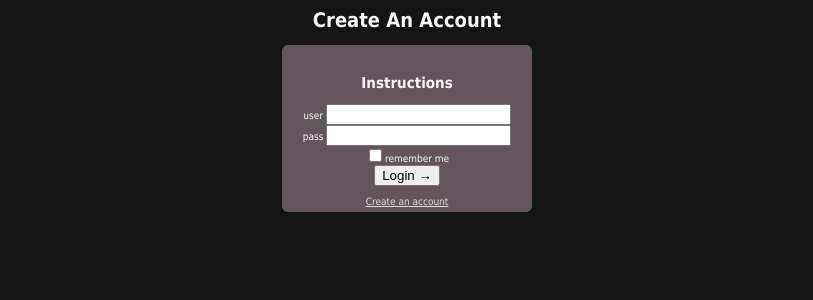
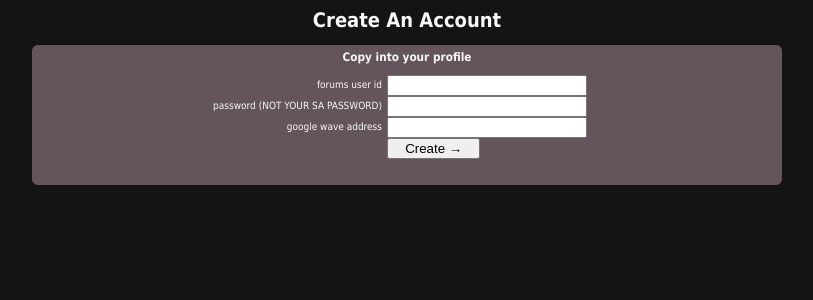
Before and after one commit to zeebo/sa-auto-adder, a Python web app: template templates/create.html in a window 1280 px wide. Shown: the top 300 px of the page, without its empty margins (233-1046 px from the left). Run offline with Jinja, Linux system fonts and the light colour scheme; the template is opened without the code that fills it, so the values that code supplies are empty.

Commit message:
added create page but stumped on how to view profile

```diff
--- a/assets/main.css
+++ b/assets/main.css
@@ -12,13 +12,37 @@ a {
   color: rgb(220,100,100);
   font-weight: bold;
 }
-#login-form {
-	width:25em;
+.main_div {
+	width:750px;
 	margin: 0 auto;
 }
 
-
-
+div.form_div {
+  text-align:left;
+  margin: 0 auto;
+  width: 55em;
+}
+.form_div form p {
+  margin: 0;
+  padding: 0;
+}
+.form_div form p.submit {
+  margin-left: 25.5em;
+}
+.form_div p.submit input {
+  width: 7em;
+}
+.form_div p input {
+  width: 15em;
+}
+.form_div label {
+  line-height: 20px;
+  float: left;
+  display: block;
+  margin-right: .5em;
+  width: 25em;
+  text-align: right;
+}
 
 
 
@@ -59,5 +83,5 @@ a {
 .spiffy5{
   border-left:1px solid #50444a;
   border-right:1px solid #50444a}
-.spiffyfg{
-  background:#64555C}
+.spiffyfg{background:#64555C}
+.spiffyfg h2,h3 { margin: 0; }
--- a/templates/create.html
+++ b/templates/create.html
@@ -2,7 +2,7 @@
 	<link rel="stylesheet" href="/assets/main.css" type="text/css" media="screen" title="no title" charset="utf-8">
 </head>
 <h1>Create An Account</h1>
-<div id="login-form">
+<div class="main_div">
   <b class="spiffy">
   <b class="spiffy1"><b></b></b>
   <b class="spiffy2"><b></b></b>
@@ -10,15 +10,20 @@
   <b class="spiffy4"></b>
   <b class="spiffy5"></b></b>
   <div class="spiffyfg">
+      <h3>Copy <span class="error">{{ token }}</span> into your profile</h3>
       <br>
-  <h2>Instructions</h2>
-  <form action="/" method="post" accept-charset="utf-8">
-    <label for="username">user</label> <input class="right" type="text" name="username" value="" id="username"></br>
-    <label for="password">pass</label> <input class="right"type="password" name="password" value="" id="password"></br>
-    <input class="right" type="checkbox" value="remember" name="remember"><label for="remember">remember me</label></br>
-    <input type="submit" value="Login &rarr;"></br>
-    </form>
-  <a href="/create">Create an account</a>
+      <div class="form_div">
+      <form action="/create/" method="post" accept-charset="utf-8">
+        <p><label for="user_id">forums user id</label><input type="text" name="user_id" value="" id="user_id"></p>
+        <p><label for="password">password (NOT YOUR SA PASSWORD)</label><input type="password" name="password" value="" id="password"></p>
+        <p><label for="google_wave_address">google wave address</label><input type="text" name="google_wave_address" value="" id="google_wave_address"></p>
+        <p class="submit"><input type="submit" value="Create &rarr;"><br>
+      </form>
+      </div>
+      {% if token_failed %}
+        <span class="error">{{ error }}</span>
+      {% endif %}
+      <br>
   </div>
   <b class="spiffy">
   <b class="spiffy5"></b>
--- a/templates/main.html
+++ b/templates/main.html
@@ -2,7 +2,7 @@
 	<link rel="stylesheet" href="/assets/main.css" type="text/css" media="screen" title="no title" charset="utf-8">
 </head>
 <h1>SA Auto Adder</h1>
-<div id="login-form">
+<div class="main_div">
   <b class="spiffy">
   <b class="spiffy1"><b></b></b>
   <b class="spiffy2"><b></b></b>
--- a/urls.py
+++ b/urls.py
@@ -21,7 +21,6 @@ urlpatterns = patterns('',
     (r'^create/$', 'adder.views.create'),
     (r'^panel/$', 'adder.views.panel'),
     (r'^logout/$', 'adder.views.logout'),
-    (r'^whatever/$', 'adder.views.page_name'),
     # Uncomment this for admin:
 #     (r'^admin/', include('django.contrib.admin.urls')),
 )
```
Also changed, not shown: adder/utils.py (+38 -2 lines), adder/views.py (+8 -4 lines).
